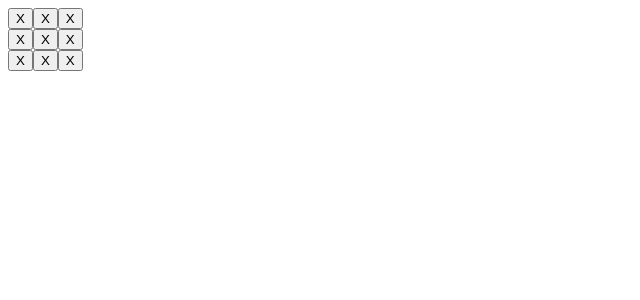
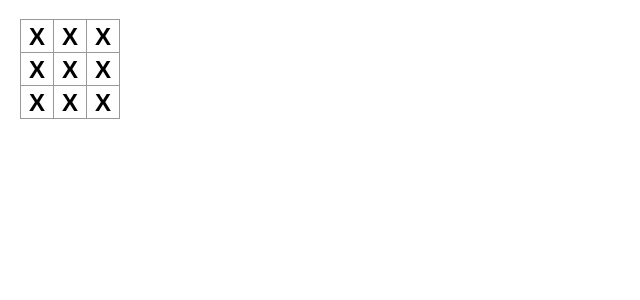
Before and after one commit to Nasim-Khan-Milon/Tic-Tac-Toe, a React (Vite) app: page / in a window 1280 px wide. Shown: the top 300 px of the page, without its empty margins (0-640 px from the left). Built offline with nearby package versions, Linux system fonts and the light colour scheme.

Commit message:
Create a css file for styling the game

```diff
--- a/src/Board.jsx
+++ b/src/Board.jsx
@@ -6,19 +6,19 @@ export default function Board(){
 
     return(
         <>
-            <div>
+            <div className="board-row">
                 <Square/>
                 <Square/>
                 <Square/>
             </div>
 
-            <div>
+            <div className="board-row">
                 <Square/>
                 <Square/>
                 <Square/>
             </div>
 
-            <div>
+            <div className="board-row">
                 <Square/>
                 <Square/>
                 <Square/>
--- a/src/main.jsx
+++ b/src/main.jsx
@@ -1,6 +1,7 @@
 import { StrictMode } from 'react'
 import { createRoot } from 'react-dom/client'
 // import './index.css'
+import './style.css'
 import App from './App.jsx'
 
 createRoot(document.getElementById('root')).render(
--- /dev/null
+++ b/src/style.css
@@ -0,0 +1,90 @@
+* {
+  box-sizing: border-box;
+}
+
+body {
+  font-family: sans-serif;
+  margin: 20px;
+  padding: 0;
+}
+
+h1 {
+  margin-top: 0;
+  font-size: 22px;
+}
+
+h2 {
+  margin-top: 0;
+  font-size: 20px;
+}
+
+h3 {
+  margin-top: 0;
+  font-size: 18px;
+}
+
+h4 {
+  margin-top: 0;
+  font-size: 16px;
+}
+
+h5 {
+  margin-top: 0;
+  font-size: 14px;
+}
+
+h6 {
+  margin-top: 0;
+  font-size: 12px;
+}
+
+code {
+  font-size: 1.2em;
+}
+
+ul {
+  padding-inline-start: 20px;
+}
+
+* {
+  box-sizing: border-box;
+}
+
+body {
+  font-family: sans-serif;
+  margin: 20px;
+  padding: 0;
+}
+
+.square {
+  background: #fff;
+  border: 1px solid #999;
+  float: left;
+  font-size: 24px;
+  font-weight: bold;
+  line-height: 34px;
+  height: 34px;
+  margin-right: -1px;
+  margin-top: -1px;
+  padding: 0;
+  text-align: center;
+  width: 34px;
+}
+
+.board-row:after {
+  clear: both;
+  content: '';
+  display: table;
+}
+
+.status {
+  margin-bottom: 10px;
+}
+.game {
+  display: flex;
+  flex-direction: row;
+}
+
+.game-info {
+  margin-left: 20px;
+}
```
